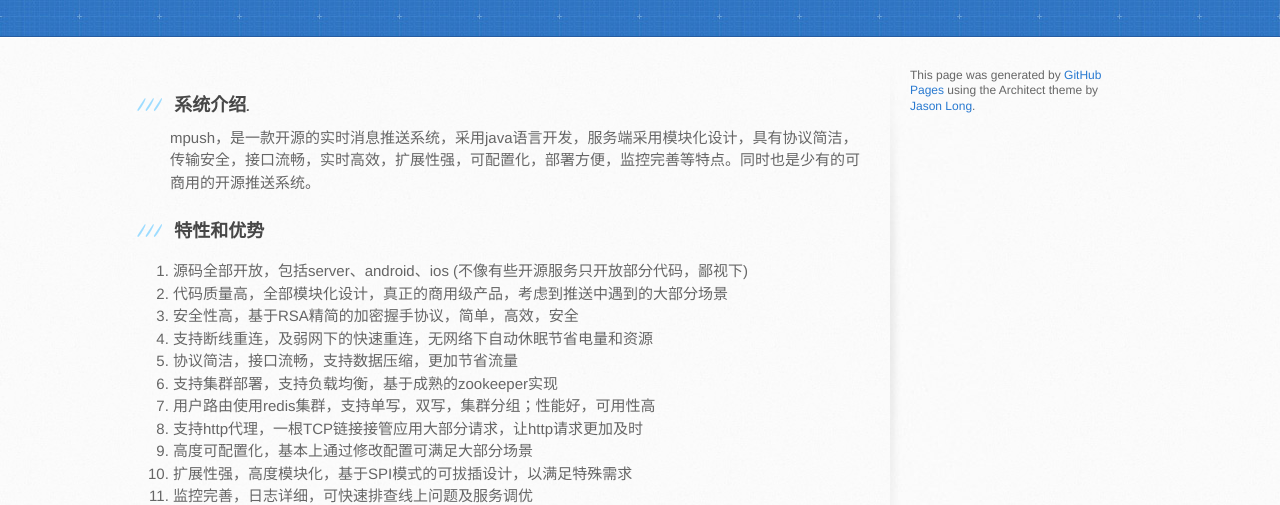
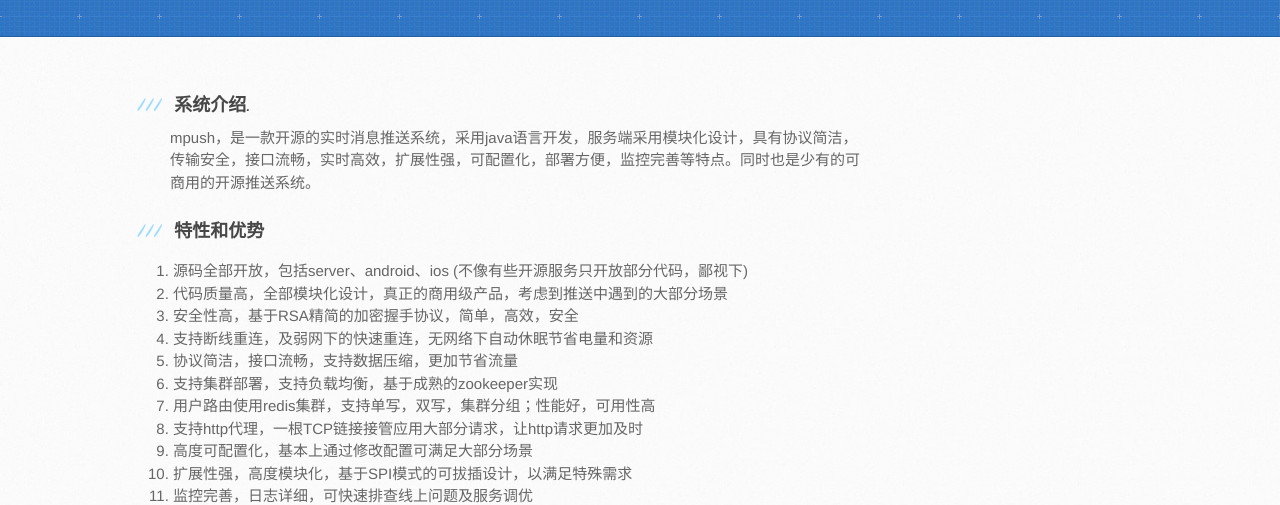
Before and after one commit to mpusher/mpusher.github.io, a plain HTML site: page index.html in a window 1280 px wide. Shown: the part 304-809 px from the top of the page. Drawn offline with Linux system fonts and the light colour scheme.

Commit message:
Update index.html

```diff
--- a/index.html
+++ b/index.html
@@ -4,6 +4,8 @@
     <meta charset='utf-8'>
     <meta http-equiv="X-UA-Compatible" content="chrome=1">
     <meta name="viewport" content="width=device-width, initial-scale=1, maximum-scale=1">
+    <meta name="description" content="mpush : 基于Netty的实时开源消息推送系统,适用于Android、移动互联网、物联网、智能硬件设备、等各种消息推送场景，具有协议简洁，传输安全，接口流畅，实时高效，扩展性强，可配置化，部署方便，监控完善等特点。同时也是少有的可商用的开源推送系统。">
+    <meta name="keywords" content="mpush,push,tcp,netty,消息推送,信息推送,Android推送,Android Push,IOS Push,物联网推送,免费,开源,安全,加密,集群" />
     <link href='https://fonts.googleapis.com/css?family=Architects+Daughter' rel='stylesheet' type='text/css'>
     <link rel="stylesheet" type="text/css" href="stylesheets/stylesheet.css" media="screen">
     <link rel="stylesheet" type="text/css" href="stylesheets/github-light.css" media="screen">
@@ -94,12 +96,6 @@
 <p><img src="https://mpusher.github.io/docs/alipay.jpg" width="250px">
 <img src="https://mpusher.github.io/docs/wxpay.png" width="230px"></p>
         </section>
-
-        <aside id="sidebar">
-
-
-          <p>This page was generated by <a href="https://pages.github.com">GitHub Pages</a> using the Architect theme by <a href="https://twitter.com/jasonlong">Jason Long</a>.</p>
-        </aside>
       </div>
     </div>
 
```
